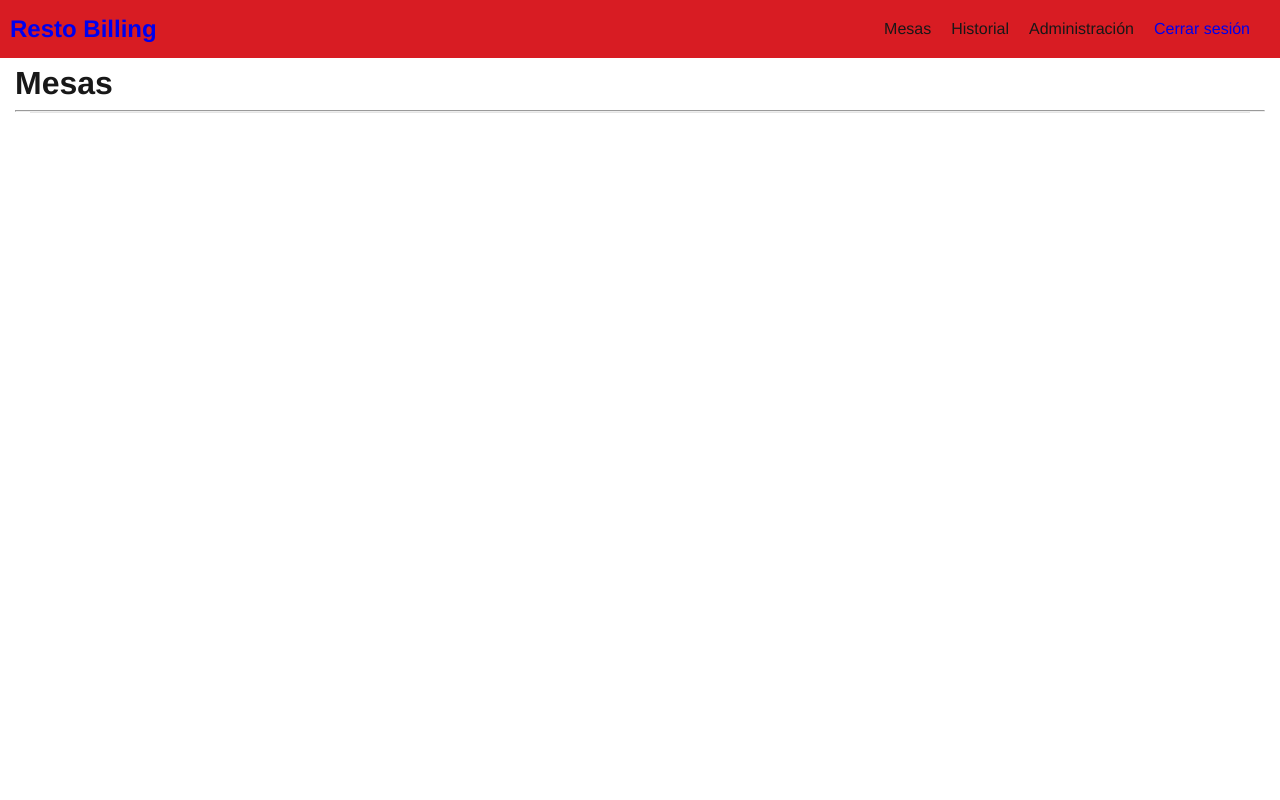
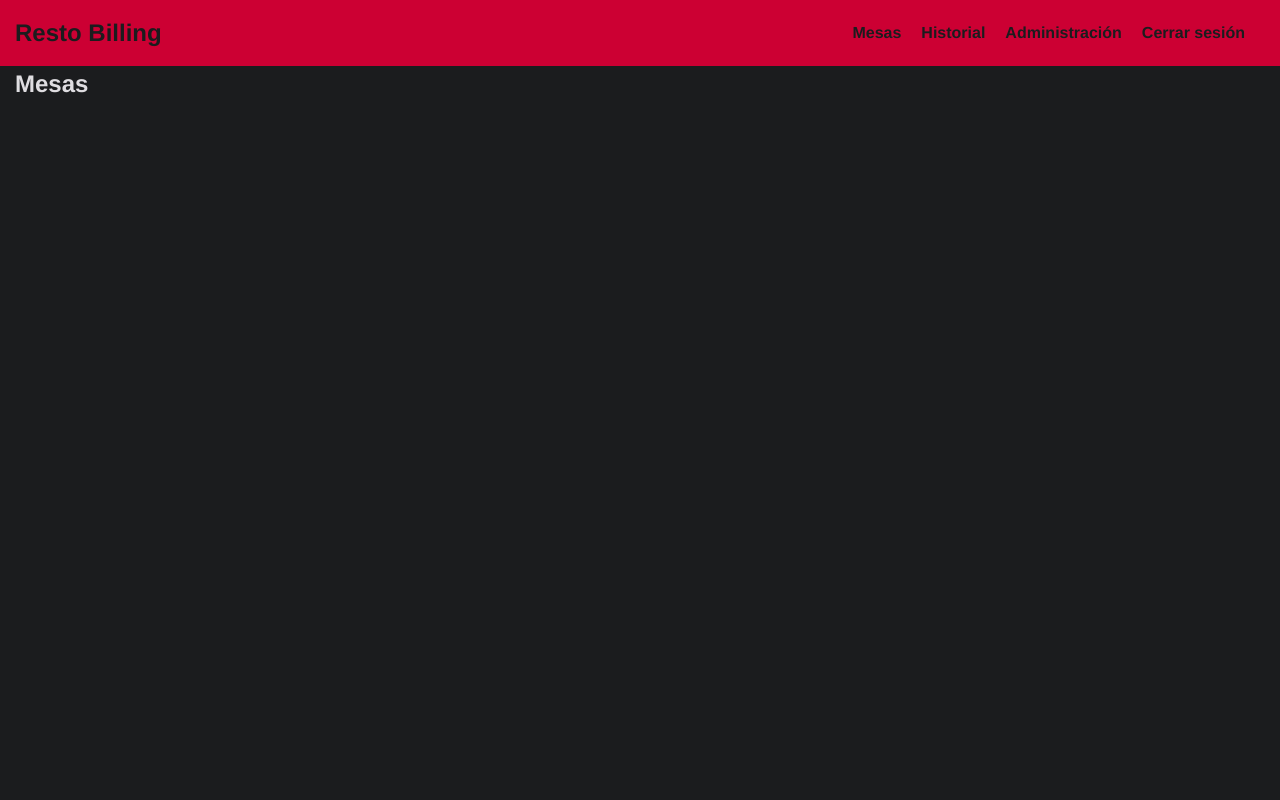
Before and after one commit to guillermo-k/App_restaurant, a Flask app: page /mesas/ in a window 1280 px wide. Run offline with Flask 2, Linux system fonts and the light colour scheme; the visitor is signed in with stand-in values (Sample User, id 1); data that the repository does not hold is empty; some libraries are stand-ins or nearby versions.

Commit message:
#55 Cambio de colores en form y algunos estilos en mesas

```diff
--- a/static/vistas.css
+++ b/static/vistas.css
@@ -10,19 +10,20 @@
 }
 
 :root {
-  --red: #d81c23;
+  --red: #cc0033;
   --white-blue: #4fa8c2;
-  --white: #fff;
-  --black: #181818;
+  --white: #dfdde1;
+  --black: #1b1c1e;
   --orange: #d97441;
   --yellow: #d29849;
 }
 
 body {
-  color: var(--black);
+  background: var(--black);
+  color: var(--white);
   width: 100%;
   height: 100vh;
-  line-height: 1.6;
+  line-height: 1.5;
   margin: 0;
   border: 0;
   padding: 0;
@@ -38,22 +39,6 @@ body {
   padding-right: 15px;
 }
 
-.checkbox {
-  width: 1.5rem;
-  height: 1.5rem;
-}
-
-/* button {
-  margin: 0.85rem;
-  padding: 0.21rem 0.5rem;
-  border-radius: 1.6rem;
-  font-size: 1.6rem;
-  text-align: center;
-  transition-duration: 1.5s;
-  background: #2bf927;
-  color: #000;
-}
- */
 ol,
 ul {
   list-style: none;
@@ -61,84 +46,38 @@ ul {
 
 a {
   text-decoration: none;
+  color: var(--black);
 }
 
-/* button:hover {
-  background-color: #000;
-  color: #2bf927;
-} */
-
-.btn-comentarios,
-select,
-[type="file"] button {
-  margin: 0.5rem;
-  padding: 0.1rem 0.3rem;
-  border-radius: 1.6rem;
-  font-size: 1.2rem;
-  text-align: center;
-  transition-duration: 1s;
-  background: #ffa500;
-  color: #000;
+.full-width {
+  width: 100%;
 }
 
-.btn-comentarios:hover {
-  background: #000;
-  color: #ffa500;
+.min-width {
+  width: 50%;
 }
 
-p {
-  font-family: "monserrat";
-  color: rgb(46, 2, 42);
-  font-size: 1rem;
-  padding: 3, 4rem;
-}
-
-footer {
-  background-color: rgb(10, 3, 6);
-  text-align: right;
-  padding-right: 5%;
-}
-footer h1 {
+.button {
+  position: relative;
   display: inline-block;
-  color: white;
-}
-footer a {
-  color: chartreuse;
-}
-
-.contribucion {
-  text-align: right;
-  font-size: x-small;
-}
-
-table {
-  margin: auto;
-  margin-top: 2.5rem;
-  padding: 1.6rem;
-  border-style: double;
-  border-color: black;
-  width: 90%;
-  border-collapse: collapse;
-  border: 5px solid;
-}
-
-th {
-  border: black double;
-  border-width: 1px;
-  font-size: 1.6rem;
-}
-
-td {
-  border: black solid;
-  border-width: 1px;
-  padding: 0.7rem;
-  font-size: 1.4rem;
+  height: 60px;
+  padding: 0 35px;
+  background-color: var(--red);
+  color: var(--white);
+  line-height: 60px;
+  text-align: center;
+  font-size: 14px;
+  font-weight: 500;
+  cursor: pointer;
+  border: none;
+  border-radius: 5px;
+  transition: all 0.3s;
 }
 
 /* ------------------------------------NAVBAR STYLES-------------------------------------- */
 
 .nav-bg {
-  padding: 10px;
+  padding: 15px;
   background: var(--red);
 }
 
@@ -161,9 +100,12 @@ td {
 }
 
 .nav-list li {
-  font-size: 16px;
-  font-weight: 500;
+  font-weight: 700;
   margin-right: 20px;
+}
+
+.nav-list .list-item .nav-link i {
+  fill: var(--black);
 }
 
 /* ------------------------------------FORM LOGIN STYLES-------------------------------------- */
@@ -179,7 +121,6 @@ td {
   left: 0;
   width: 100%;
   height: 100%;
-  -o-object-fit: cover;
   object-fit: cover;
 }
 
@@ -284,9 +225,9 @@ td {
 /* ----------------------------------------------------------------------------------------------- */
 
 /* ----------------------------------------TABLE STYLES------------------------------------------- */
-.wrapper {
+/* .wrapper {
   width: 100%;
-  margin: 20px auto 100px auto;
+  margin-top: 10px;
   padding: 0;
   overflow: hidden;
   position: relative;
@@ -301,14 +242,12 @@ td {
   margin: 0;
   font-size: 16px;
   font-weight: normal;
-  list-style: none;
   display: inline-block;
   width: 20%;
-  box-sizing: border-box;
 }
 
 .title ul li {
-  padding: 15px 13px;
+  padding: 15px;
 }
 
 .row ul li {
@@ -316,8 +255,7 @@ td {
 }
 
 .row {
-  padding: 20px 0;
-  height: 65px;
+  height: 75px;
   font-size: 0;
   position: relative;
   overflow: hidden;
@@ -325,28 +263,33 @@ td {
   border-top: 1px solid rgba(0, 0, 0, 0.1);
 }
 
-.row:hover {
+.article-list:hover {
   background-color: rgba(26, 26, 26, 0.9);
 }
 
 .title {
-  height: 55px;
-  font-size: 0;
+  height: 75px;
   background-color: rgba(255, 255, 255, 0.1);
-  border-left: 3px solid rgba(255, 255, 255, 0.1);
 }
 
-.row-fadeOut-wrapper {
-  font-size: 0;
+.row-wrapper {
   overflow: hidden;
   position: relative;
   transition: all 0.2s ease-out;
   animation: fadeOut 0.4s ease-out 8s 1 alternate;
   animation-fill-mode: forwards;
   opacity: 1;
-  height: 65px;
+  height: 75px;
 }
 
+.button .ver {
+  background-color: var(--white-blue);
+}
+
+.button .editar {
+  background-color: var(--white-blue);
+}
+ */
 /*
 ul.more-content li {
   position: relative;
@@ -362,30 +305,100 @@ ul.more-content li {
  */
 /* ----------------------------------------------------------------------------------------------- */
 
-@media only screen and (max-width: 700px) {
-  table,
-  tr,
-  td,
-  th {
-    font-size: 0.6rem;
+/* ---------------------------------------GRID CARDS STYLES--------------------------------------- */
+
+.cards-wrapper {
+  display: grid;
+  justify-content: center;
+  align-items: center;
+  grid-template-columns: repeat(4, 1fr);
+  grid-gap: 10px;
+  /* padding: 15px; */
 }
 
-  h1 {
-    font-size: 2.3rem;
+.card-grid-space {
+  margin-top: 10px;
 }
 
-  p {
-    font-size: 1.1rem;
+.flip-card-container {
+  width: 310px;
+  height: 400px;
 }
-  .estrella {
-    width: 0.8rem;
+
+/* .flip-card */
+.flip-card {
+  width: inherit;
+  height: inherit;
+  position: relative;
+  transform-style: preserve-3d;
+  transition: 0.6s 0.1s;
 }
-  .header2 {
-    margin-left: 20%;
+
+.num {
+  display: flex;
+  justify-content: center;
+  align-items: center;
+  position: relative;
 }
-  .header2 div {
-    font-size: 1.2rem;
-    display: inline;
-    vertical-align: top;
+
+.flip-card-container:hover .flip-card,
+.flip-card-container:focus-within .flip-card {
+  transform: rotateY(180deg);
 }
+
+.card-front,
+.card-back {
+  width: 100%;
+  height: 100%;
+  border-radius: 5px;
+  background: #000;
+  position: absolute;
+  top: 0;
+  left: 0;
+  overflow: hidden;
+  backface-visibility: hidden;
+  display: flex;
+  flex-direction: column;
+  justify-content: space-evenly;
+  align-items: center;
 }
+
+/* .card-front */
+.card-front {
+  transform: rotateY(0deg);
+  z-index: 2;
+}
+
+/* .card-back */
+.card-back {
+  transform: rotateY(180deg);
+  z-index: 1;
+}
+
+/* figure */
+.figura {
+  z-index: -1;
+}
+
+/* figure, .img-bg */
+.figura,
+.img-bg {
+  position: absolute;
+  top: 0;
+  left: 0;
+  width: 100%;
+  height: 100%;
+}
+
+/* figcaption */
+.back-caption {
+  display: flex;
+  justify-content: center;
+  width: auto;
+  text-align: center;
+  margin-top: 10px;
+  padding: 5px;
+  font-weight: bold;
+  line-height: 1.6;
+  color: var(--white);
+}
--- a/templates/base.html
+++ b/templates/base.html
@@ -35,34 +35,44 @@
         <div class="main-nav">
           <ul class="nav-list">
             <li class="list-item">
-              <a class="nav-link {{'active' if active_page == 'mesas' }}">
+              <a
+                class="nav-link {{'active' if active_page == 'mesas' }}"
+                href="/mesas"
+              >
                 Mesas
               </a>
             </li>
             <li class="list-item">
-              <a class="nav-link {{'active' if active_page == 'mesas' }}">
+              <a
+                class="nav-link {{'active' if active_page == 'ventas' }}"
+                href="/ventas"
+              >
                 Historial
               </a>
             </li>
             <li class="list-item">
-              <a class="nav-link {{'active' if active_page == 'mesas' }}">
+              <a
+                class="nav-link {{'active' if active_page == 'administracion' }}"
+                href="/administracion"
+              >
                 Administración
               </a>
             </li>
             <li class="list-item">
-              <a class="nav-link" href="/logout">Cerrar sesión</a>
+              <a class="nav-link" href="/logout"
+                ><i class="fa-light fa-arrow-right-to-bracket"></i> Cerrar
+                sesión</a
+              >
             </li>
           </ul>
         </div>
       </div>
     </nav>
-
     <div class="container">
       <header>
-        <h1 class="my-3">{% block header %} {% endblock %}</h1>
+        <h2 class="my-3">{% block header %} {% endblock %}</h2>
 
         {% block producto %} {% endblock %}
-        <hr />
       </header>
       {% endif %} {% with messages= get_flashed_messages() %} {% if messages %}
       <div class="alert alert-danger" role="alert">
--- a/templates/index.html
+++ b/templates/index.html
@@ -2,7 +2,6 @@
 Login {% endblock %} {% block header %} {% if "username" not in session %}
 Ingresá tus datos para empezar {% else %} Ya te has autenticado {% endif %} {%
 endblock %} {% block main %} {% if "username" not in session %}
-</form> -->
 <div class="box-content-view">
   <div class="box-half img-cover">
     <img
--- a/templates/mesas.html
+++ b/templates/mesas.html
@@ -1,55 +1,51 @@
-{% extends "/base.html" %}
-
-{% set active_page = 'mesas' %}
-
-{% block titulo %}Mesas{% endblock %}
-
-{% block header %}Mesas{% endblock %}
-
-{% block main %}
-<div class="container mt-3">
-    <div class="row my-2 fw-bold">
-        <div class="col-1 d-flex justify-content-center">Mesa</div>
-        <div class="col d-flex justify-content-center">Pedidos</div>
-        <div class="col d-flex justify-content-center">Total</div>
-        <div class="col-1 d-flex justify-content-center"></div>
+{% extends "/base.html" %} {% set active_page = 'mesas' %} {% block titulo
+%}Mesas{% endblock %} {% block header %}Mesas{% endblock %} {% block main %}
+<section class="cards-wrapper">
+  {% for mesa in mesas %}
+  <div class="card-grid-space">
+    <div class="flip-card-container">
+      <div class="flip-card">
+        <div class="card-front">
+          <div class="num">
+            <h4>MESA N°{{mesa[0]}}</h4>
           </div>
-    {% for mesa in mesas %}
-    <div class="row">
-        <div class="col-1 d-flex justify-content-center">{{mesa[0]}}</div>
-        <div class="col d-flex justify-content-center">
-            <div id="{{mesa[0]}}" style="display: none;">
-                <table>
-                    <thead>
-                        <th>Plato</th>
-                        <th>Sub-Total</th>
-                    </thead>
+          <figure class="figura">
+            <div class="img-bg"></div>
+          </figure>
+          <button
+            onclick='ver("{{mesa[0]}}")'
+            class="button min-width ver {{mesa[0]}}"
+          >
+            VER
+          </button>
+        </div>
+        <div id="{{mesa[0]}}" class="card-back">
+          <figure class="figura">
+            <div class="img-bg"></div>
+            <figcaption class="back-caption">
+              <h4>PEDIDOS DE MESA N°{{mesa[0]}}</h4>
+            </figcaption>
+          </figure>
           {% for it in mesa[1] %}
-                    <tr>
-                        <td style="text-align: right; padding-right: 2rem;">
-                            <u>{{it[0]}}</u>
-                        </td>
-                        <td style="text-align: right; padding-right: 2rem;">$ {{it[1]}}</td>
-                    </tr>
+          <ul>
+            <li><strong>Platos: </strong>{{it[0]}}</li>
+            <li><strong>Sub-Total: </strong>$ {{it[1]}}</li>
+          </ul>
           {% endfor %}
-                </table>
-            </div>
-            <button onclick='ver("{{mesa[0]}}")' class="btn-comentarios {{mesa[0]}}">Ver</button>
-        </div>
-        <div class="col d-flex justify-content-center">$ {{mesa[2]}}</div>
-        <div class="col-1 d-flex justify-content-center">
+          <div><strong>Total: </strong> $ {{mesa[2]}}</div>
           <a href="../platos/{{mesa[0]}}">
-                <i class="fa-solid fa-pen-to-square" data-bs-toggle="tooltip" title="Editar pedido"></i>
-            </a><br>
+            <button class="button editar">Editar Pedido</button>
+          </a>
           {% if mesa[2] >0 %}
 
-            <a href="/cerrar_cuenta/{{mesa[0]}}"><button>Cerrar cuenta</button></a>
+          <a href="/cerrar_cuenta/{{mesa[0]}}"
+            ><button class="button editar">Cerrar cuenta</button></a
+          >
           {% endif %}
         </div>
       </div>
+    </div>
+  </div>
   {% endfor %}
-
-
-</div>
-
+</section>
 {% endblock %}
```
Also changed, not shown: templates/mesas2.html (added, +62 -0 lines). Lines whose indentation alone changed are shown as unchanged.
